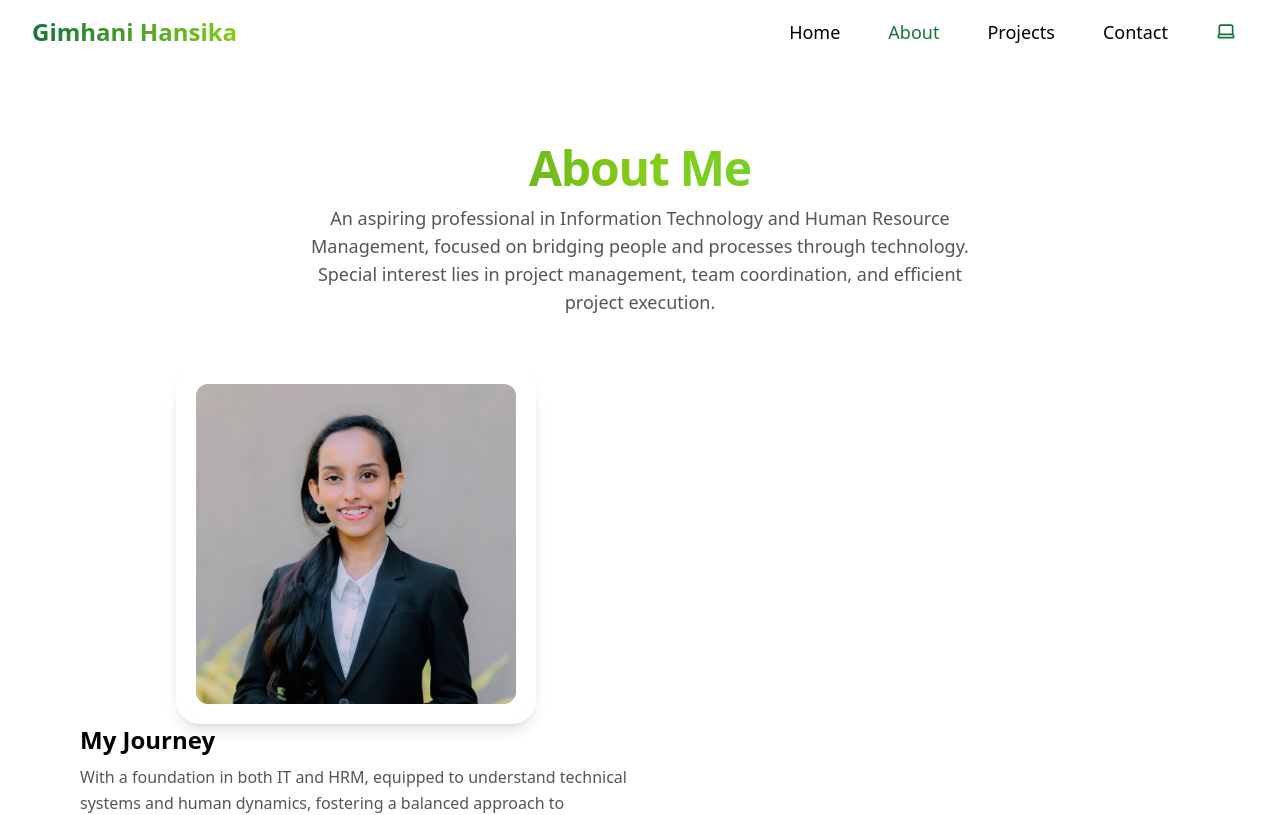
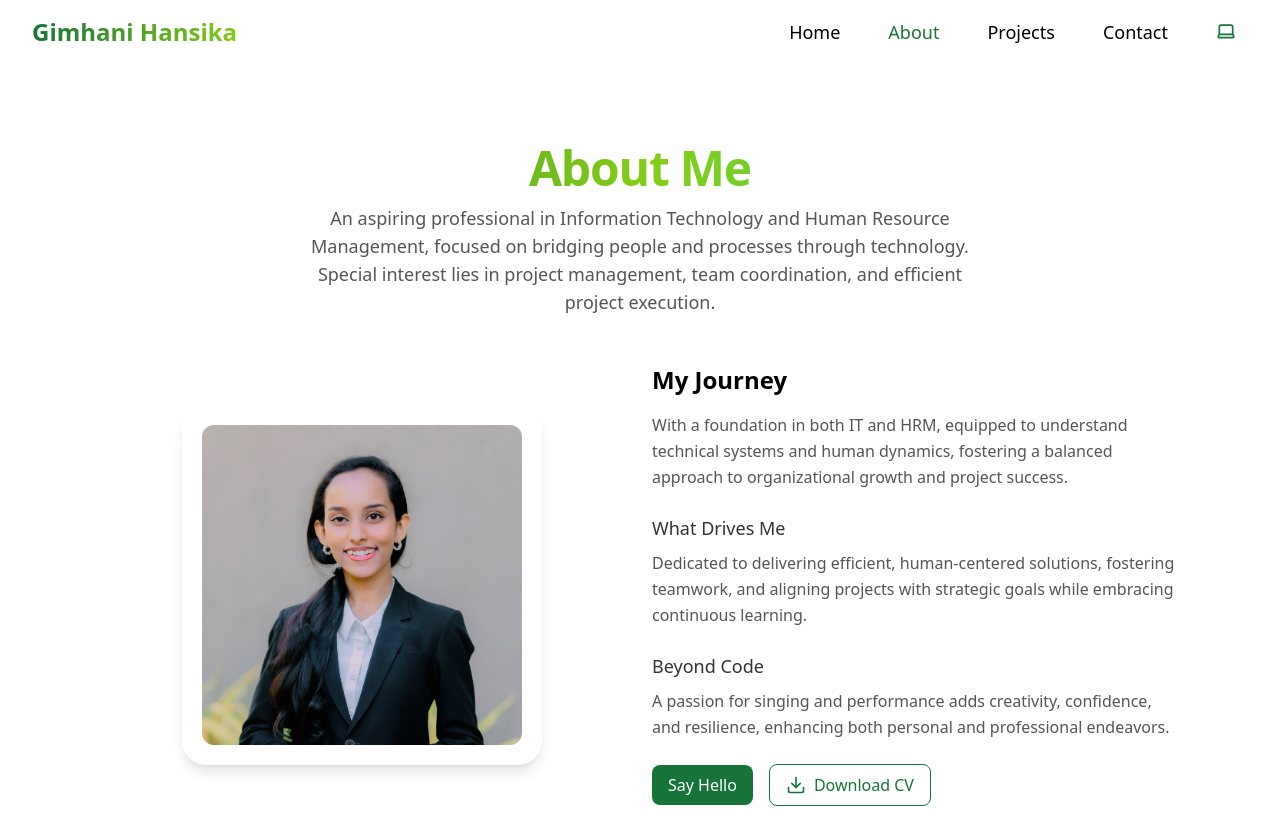
Before and after one commit to ICT-Courses/ict2233-ca-02-Hansi-Umayangani, a React (Vite) app: page /about in a window 1280 px wide. Shown: the top 815 px of the page. Built offline with nearby package versions, Linux system fonts and the light colour scheme.

Commit message:
Balance left/right margins between profile image and text
- Adjusted grid layout to remove unequal padding on medium+ screens
- Removed md:mx-0 from text block and kept max-w-xl mx-auto for consistent centering
- Ensured profile image and text block have balanced spacing relative to screen edges

```diff
--- a/src/components/AboutHero.jsx
+++ b/src/components/AboutHero.jsx
@@ -8,7 +8,7 @@ import { Download } from "lucide-react";
 export default function AboutHero() {
   return (
     <section className="py-20 bg-gradient-to-br from-[var(--primary)]/5 via-[var(--background)] to-[var(--secondary)]/5">
-      <div className="max-w-6xl mx-auto px-4">
+      <div className="max-w-6xl mx-auto px-4 sm:px-6 lg:px-8">
         {/* Header */}
         <motion.div
           initial={{ opacity: 0, y: 10 }}
@@ -39,7 +39,7 @@ export default function AboutHero() {
                 initial={{ opacity: 0, x: -20 }}
                 animate={{ opacity: 1, x: 0 }}
                 transition={{ duration: 0.6, delay: 0.1 }}
-                className="flex justify-center md:justify-center md:pl-1"
+                className="flex justify-center"
             >
                 <div className="rounded-3xl p-1 bg-gradient-to-tr from-[var(--primary)]/30 via-[var(--secondary)]/20 to-[var(--tertiary)]/25 shadow-lg">
                 <div className="bg-[var(--background)]/80 dark:bg-[var(--background)]/60 rounded-2xl p-4 backdrop-blur-md">
@@ -51,17 +51,16 @@ export default function AboutHero() {
                 </div>
                 </div>
             </motion.div>
-        </div>
 
         {/* Text blocks */}
           <motion.div
             initial={{ opacity: 0, x: 20 }}
             animate={{ opacity: 1, x: 0 }}
             transition={{ duration: 0.6, delay: 0.2 }}
-            className="space-y-6 max-w-xl mx-auto md:mx-0"
+            className="space-y-6 max-w-xl mx-auto"
             >
             <div>
-                <h2 className="text-2xl font-semibold mb-2" style={{ color: "var(--hero-heading)" }}>
+                <h2 className="text-2xl font-semibold mb-4" style={{ color: "var(--hero-heading)" }}>
                 My Journey
                 </h2>
                 <p className="leading-relaxed" style={{ color: "var(--hero-paragraph)" }}>
@@ -90,7 +89,6 @@ export default function AboutHero() {
                 personal and professional endeavors.
                 </p>
             </div>
-            </motion.div>
 
             {/* CTA Buttons */}
             <motion.div
@@ -110,8 +108,8 @@ export default function AboutHero() {
                 Download CV
             </Button>
             </motion.div>
-
-
+        </motion.div>
+      </div>
       </div>
     </section>
   );
```
